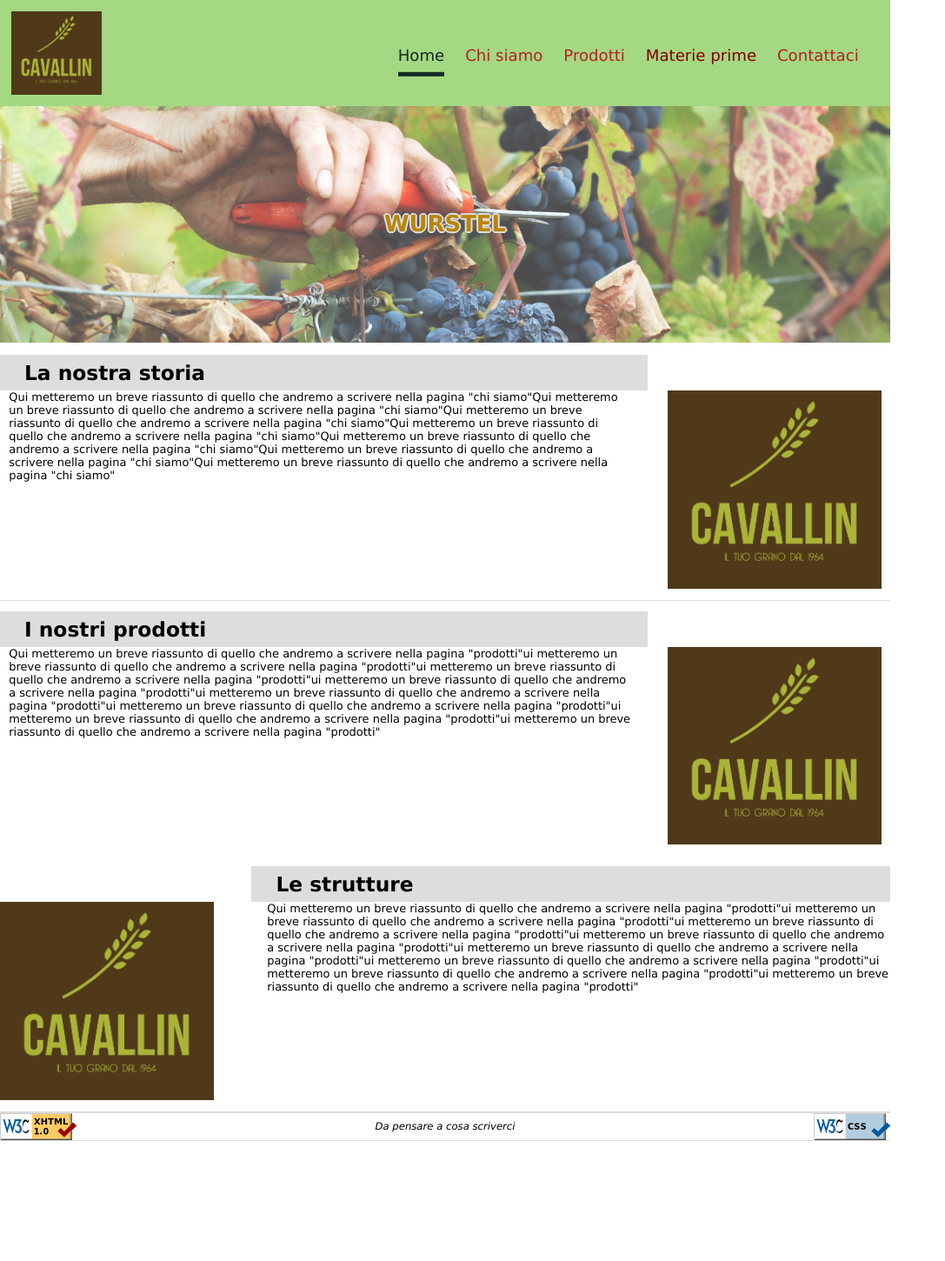
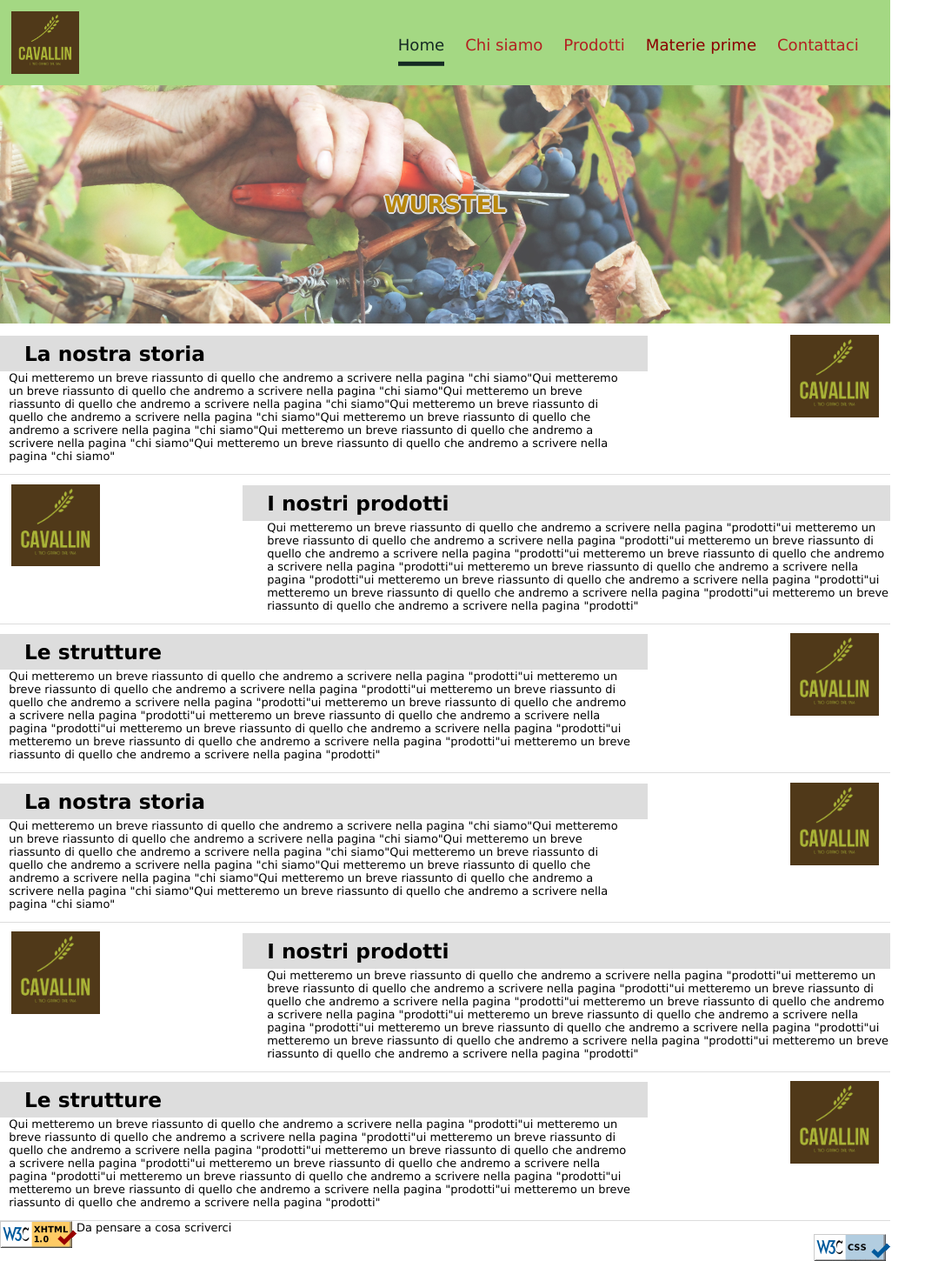
Before and after one commit to mawanda-jun/TecWeb, a PHP site: page /html/home.html in a window 1280 px wide. Shown: the whole page at 87% size, without its empty margins (0-1087 px from the left). Before the commit the page ends 1312 px from the top, so only its background shows below. Run offline with PHP 8.4, Linux system fonts and the light colour scheme.

Commit message:
Sistemata home page con stili piu' consoni e organizzati. Bisogna sistemare le sezioni e sottosezioni in maniera consona

```diff
--- a/css/stile.css
+++ b/css/stile.css
@@ -18,6 +18,7 @@ body {
 
 #header_menu {
   position: fixed;
+  z-index: 100;
   top: 0;
   width: 100%;
   max-width: 1024px;
@@ -25,7 +26,7 @@ body {
 }
 
 #header_menu img {
-  width: 8em;
+  width: 6em;
   padding: 1em;
   /* padding-left: 2em; */
   float: left;
@@ -43,7 +44,7 @@ body {
   top: 50%;
   right: 1em;
   transform: translate(0, -50%);
-  color:#152a23;
+  color: #152a23;
 
 }
 
@@ -115,13 +116,14 @@ body {
   color: crimson;
   text-decoration: underline;
 }
+
 #menu a:visited {
-  color: #800000;
+  color: #8b0000;
 }
 
 #top_img {
   width: 100%;
-  margin-top: 9em;
+  margin-top: 7.3em;
   position: relative;
   z-index: -1;
 }
@@ -171,7 +173,24 @@ body {
 
 }
 
-.titolo_sezione {
+.contenitore_sezioni {
+  display: inline;
+  z-index: -1;
+  /* padding-left: 1em; */
+}
+
+.sezione_sx,
+.sezione_dx {
+  /* display: inline; */
+  overflow: hidden;
+  position: relative;
+  padding-bottom: 1em;
+  border-bottom: 1px solid #ddd;
+}
+
+
+.titolo_sezione_sx,
+.titolo_sezione_dx {
   padding-left: 1.2em;
   padding-top: 0.3em;
   padding-bottom: 0.3em;
@@ -179,46 +198,103 @@ body {
   background-color: #ddd;
   width: 70%;
   margin-top: 0.5em;
+  /* position: relative; */
+  /* line-height: 76% */
+  /* float: left; */
 }
 
-.sezione {
-  overflow: hidden;
-  padding-bottom: 1em;
-  border-bottom: 1px solid #ddd;
-}
-
-.sezione p {
-  padding-left: 1%;
-  width: 70%;
+.titolo_sezione_sx {
   float: left;
 }
 
-.sezione img {
+.titolo_sezione_dx {
   float: right;
-  width: 24%;
-  padding-right: 1%;
+}
+
+.sezione_sx p,
+.sezione_dx p {
+  padding-left: 1%;
+  width: 70%;
+  /* float: left; */
+  /* position: relative; */
+}
+
+.sezione_sx p {
+  float: left;
+}
+
+.sezione_dx p {
+  float: right;
+}
+
+.sezione_sx img,
+.sezione_dx img {
+  margin-top: 0.5em;
+  padding-top: 0.3em;
+  padding-left: 1.2em;
+  padding-bottom: 0.3em;
+  position: absolute;
+  top: 0;
+  width: 10%;
+
+  /* padding-right: 1em; */
+}
+
+.sezione_sx img {
+  padding-right: 1em;
+  right: 0;
+}
+
+.sezione_dx img {
+  padding-left: 1em;
+  left: 0;
 }
 
 .sottosezione {
-  overflow: hidden;
+  margin-top: 0.5em;
+  padding-top: 0.3em;
+  padding-left: 1.2em;
+  padding-bottom: 0.3em;
+  /* clear: both; */
+  position: absolute;
+  top: 0;
+  right: 0;
+
+  width: 10%;
+  padding-right: 1em;
 }
 
-#sottosezione1 {
-  padding-bottom: 1em;
+.sottosezione img {
+  margin-top: 0.5em;
+  padding-top: 0.3em;
+  padding-left: 1.2em;
+  padding-bottom: 0.3em;
+  /* clear: both; */
+  position: absolute;
+  top: 0;
+  right: 0;
+
+  width: 10%;
+  padding-right: 1em;
+  /* padding-right: 1em; */
 }
 
-#sottosezione2 h1 {
+/* #sottosezione1 {
+  padding-bottom: 1em;
+} */
+
+/* #sottosezione2 h1 {
   float: right;
   width: 69%;
-}
+} */
 
-#sottosezione2 p {
+/* #sottosezione2 p {
   float: right;
-}
+} */
 
-#sottosezione2 img {
+/* #sottosezione2 img {
   float: left;
-}
+} */
 
 #footer {
   border-top: 1px solid #ddd;
--- a/html/home.html
+++ b/html/home.html
@@ -39,28 +39,49 @@
       <h1>WURSTEL</h1>
     </div>
   </div>
-  <div class="sezione" id="home_storia">
-    <h1 class="titolo_sezione">La nostra storia</h1>
-    <p>Qui metteremo un breve riassunto di quello che andremo a scrivere nella pagina "chi siamo"Qui metteremo un breve riassunto di quello che andremo a scrivere nella pagina "chi siamo"Qui metteremo un breve riassunto di quello che andremo a scrivere nella pagina "chi siamo"Qui metteremo un breve riassunto di quello che andremo a scrivere nella pagina "chi siamo"Qui metteremo un breve riassunto di quello che andremo a scrivere nella pagina "chi siamo"Qui metteremo un breve riassunto di quello che andremo a scrivere nella pagina "chi siamo"Qui metteremo un breve riassunto di quello che andremo a scrivere nella pagina "chi siamo"</p>
-    <img src="../img/logo.png" alt="img1" />
-  </div>
-  <div class="sezione" id="home_prodotti">
-    <div class="sottosezione" id="sottosezione1">
-      <h1 class="titolo_sezione">I nostri prodotti</h1>
+  <div class="contenitore_sezioni" id="sezioni">
+    <div class="sezione_sx" id="home_storia">
+      <h1 class="titolo_sezione_sx">La nostra storia</h1>
+      <p>Qui metteremo un breve riassunto di quello che andremo a scrivere nella pagina "chi siamo"Qui metteremo un breve riassunto di quello che andremo a scrivere nella pagina "chi siamo"Qui metteremo un breve riassunto di quello che andremo a scrivere nella pagina "chi siamo"Qui metteremo un breve riassunto di quello che andremo a scrivere nella pagina "chi siamo"Qui metteremo un breve riassunto di quello che andremo a scrivere nella pagina "chi siamo"Qui metteremo un breve riassunto di quello che andremo a scrivere nella pagina "chi siamo"Qui metteremo un breve riassunto di quello che andremo a scrivere nella pagina "chi siamo"</p>
+      <img src="../img/logo.png" alt="img1" />
+    </div>
+    <div class="sezione_dx" id="home_prodotti">
+      <!-- <div class="sottosezione" id="sottosezione1"> -->
+      <h1 class="titolo_sezione_dx">I nostri prodotti</h1>
       <p>Qui metteremo un breve riassunto di quello che andremo a scrivere nella pagina "prodotti"ui metteremo un breve riassunto di quello che andremo a scrivere nella pagina "prodotti"ui metteremo un breve riassunto di quello che andremo a scrivere nella pagina "prodotti"ui metteremo un breve riassunto di quello che andremo a scrivere nella pagina "prodotti"ui metteremo un breve riassunto di quello che andremo a scrivere nella pagina "prodotti"ui metteremo un breve riassunto di quello che andremo a scrivere nella pagina "prodotti"ui metteremo un breve riassunto di quello che andremo a scrivere nella pagina "prodotti"ui metteremo un breve riassunto di quello che andremo a scrivere nella pagina "prodotti"</p>
       <img src="../img/logo.png" alt="img1" />
     </div>
-    <div class="sottosezione" id="sottosezione2">
-      <h1 class="titolo_sezione">Le strutture</h1>
+    <!-- <div class="sottosezione" id="sottosezione2"> -->
+    <div class="sezione_sx" id="home_strutture">
+      <h1 class="titolo_sezione_sx">Le strutture</h1>
+      <p>Qui metteremo un breve riassunto di quello che andremo a scrivere nella pagina "prodotti"ui metteremo un breve riassunto di quello che andremo a scrivere nella pagina "prodotti"ui metteremo un breve riassunto di quello che andremo a scrivere nella pagina "prodotti"ui metteremo un breve riassunto di quello che andremo a scrivere nella pagina "prodotti"ui metteremo un breve riassunto di quello che andremo a scrivere nella pagina "prodotti"ui metteremo un breve riassunto di quello che andremo a scrivere nella pagina "prodotti"ui metteremo un breve riassunto di quello che andremo a scrivere nella pagina "prodotti"ui metteremo un breve riassunto di quello che andremo a scrivere nella pagina "prodotti"</p>
+      <img src="../img/logo.png" alt="img1" />
+    </div>
+    <div class="sezione_sx" id="prova1">
+      <h1 class="titolo_sezione_sx">La nostra storia</h1>
+      <p>Qui metteremo un breve riassunto di quello che andremo a scrivere nella pagina "chi siamo"Qui metteremo un breve riassunto di quello che andremo a scrivere nella pagina "chi siamo"Qui metteremo un breve riassunto di quello che andremo a scrivere nella pagina "chi siamo"Qui metteremo un breve riassunto di quello che andremo a scrivere nella pagina "chi siamo"Qui metteremo un breve riassunto di quello che andremo a scrivere nella pagina "chi siamo"Qui metteremo un breve riassunto di quello che andremo a scrivere nella pagina "chi siamo"Qui metteremo un breve riassunto di quello che andremo a scrivere nella pagina "chi siamo"</p>
+      <img src="../img/logo.png" alt="img1" />
+    </div>
+    <div class="sezione_dx" id="prova2">
+      <!-- <div class="sottosezione" id="sottosezione1"> -->
+      <h1 class="titolo_sezione_dx">I nostri prodotti</h1>
+      <p>Qui metteremo un breve riassunto di quello che andremo a scrivere nella pagina "prodotti"ui metteremo un breve riassunto di quello che andremo a scrivere nella pagina "prodotti"ui metteremo un breve riassunto di quello che andremo a scrivere nella pagina "prodotti"ui metteremo un breve riassunto di quello che andremo a scrivere nella pagina "prodotti"ui metteremo un breve riassunto di quello che andremo a scrivere nella pagina "prodotti"ui metteremo un breve riassunto di quello che andremo a scrivere nella pagina "prodotti"ui metteremo un breve riassunto di quello che andremo a scrivere nella pagina "prodotti"ui metteremo un breve riassunto di quello che andremo a scrivere nella pagina "prodotti"</p>
+      <img src="../img/logo.png" alt="img1" />
+    </div>
+    <!-- <div class="sottosezione" id="sottosezione2"> -->
+    <div class="sezione_sx" id="prova3">
+      <h1 class="titolo_sezione_sx">Le strutture</h1>
       <p>Qui metteremo un breve riassunto di quello che andremo a scrivere nella pagina "prodotti"ui metteremo un breve riassunto di quello che andremo a scrivere nella pagina "prodotti"ui metteremo un breve riassunto di quello che andremo a scrivere nella pagina "prodotti"ui metteremo un breve riassunto di quello che andremo a scrivere nella pagina "prodotti"ui metteremo un breve riassunto di quello che andremo a scrivere nella pagina "prodotti"ui metteremo un breve riassunto di quello che andremo a scrivere nella pagina "prodotti"ui metteremo un breve riassunto di quello che andremo a scrivere nella pagina "prodotti"ui metteremo un breve riassunto di quello che andremo a scrivere nella pagina "prodotti"</p>
       <img src="../img/logo.png" alt="img1" />
     </div>
   </div>
-  <div id="footer">
+  <!-- </div> -->
+  <footer>
     <img id="xhtmlvalid" src="../img/valid-xhtml10.png" lang="en" alt="XHTML valid" />
     <p>Da pensare a cosa scriverci</p>
     <img id="cssvalid" src="../img/vcss-blue.gif" lang="en" alt="CSS valid" />
-  </div>
+  </footer>
 </body>
 
+
 </html>
```
Also changed, not shown: css/small.css (+6 -6 lines), html/prodotti.html (+9 -9 lines).
